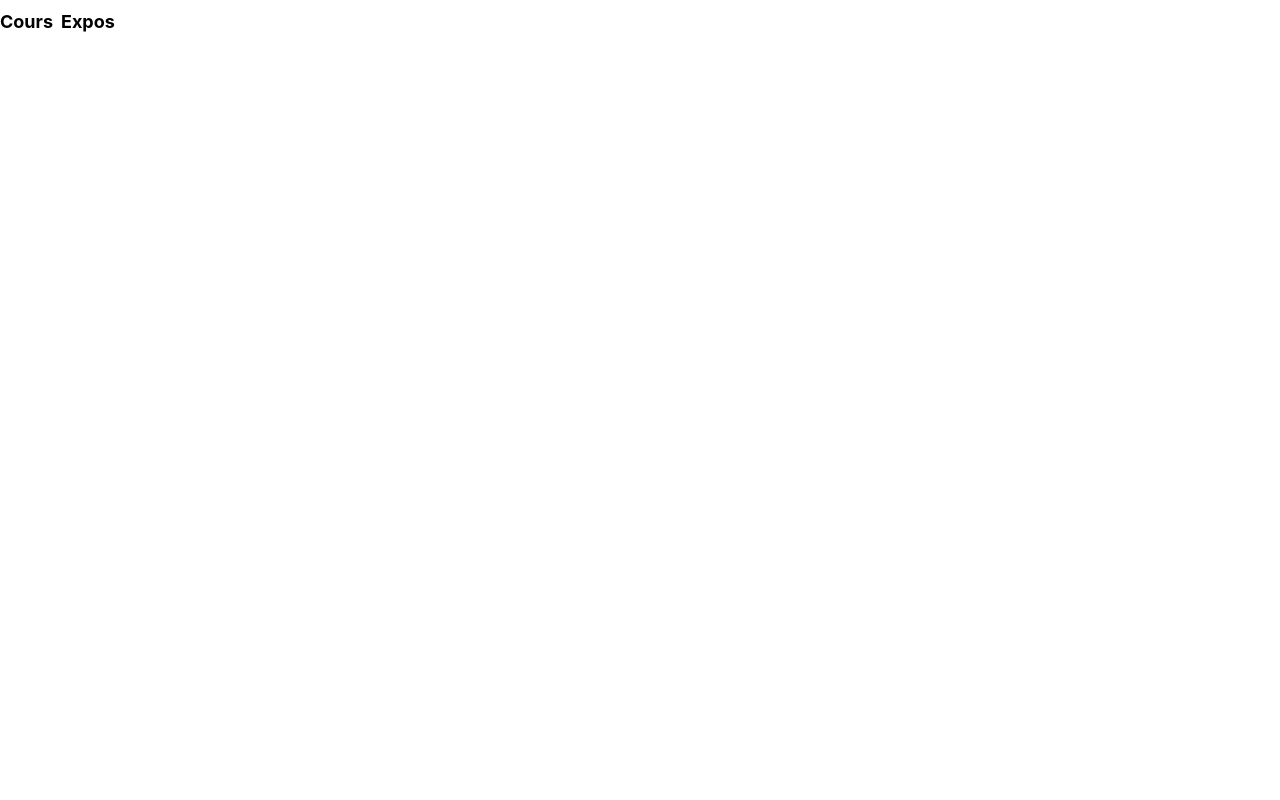
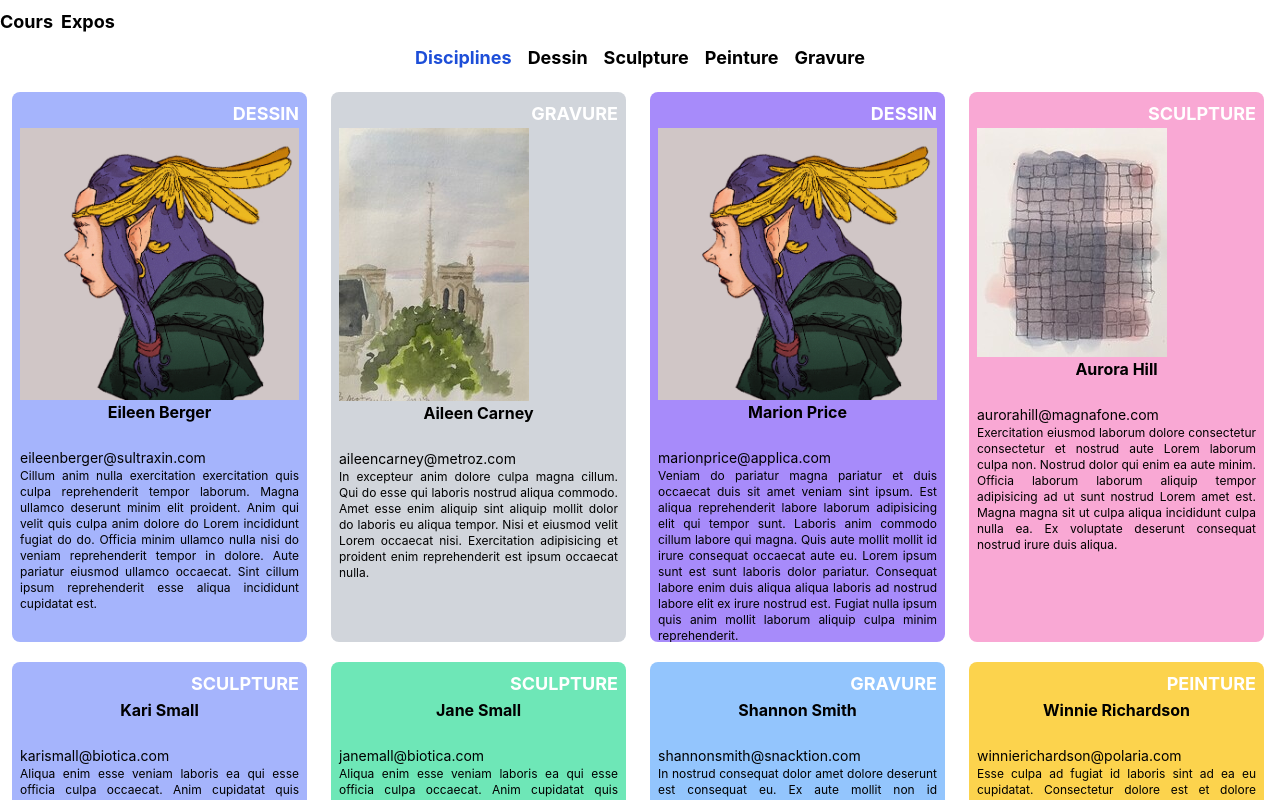
Before and after one commit to romssprogrammer/projet-web-group, a React (Create React App) app in the folder my-app/: page /sculpture in a window 1280 px wide. Shown: the top 800 px of the page. Built offline with nearby package versions, Linux system fonts and the light colour scheme.

Commit message:
fin de journée

```diff
--- a/my-app/src/App.js
+++ b/my-app/src/App.js
@@ -2,7 +2,7 @@ import logo from './logo.svg';
 import './App.css';
 import Navbar from "./Components/navBar/navBar"
 //import ClassCard from './Components/Cours/classCard';
-import ClassCardContainer from './Components/Cours/classCardContainer';
+//import ClassCardContainer from './Components/Cours/classCardContainer';
 import { BrowserRouter as Router } from "react-router-dom"
 import Routes from "./Routes"
 
@@ -20,7 +20,7 @@ function App() {
     </Router>
     {/* <Footer bgcouleur =  "relative bg-indigo-300 w-600 h-12  " /> */}
 
-
+    <Footer/>
 
     </>
 
--- a/my-app/src/Components/Cours/classCardContainer.jsx
+++ b/my-app/src/Components/Cours/classCardContainer.jsx
@@ -1,6 +1,6 @@
 import ClassCard from "./classCard"
 import text from "../../Data"
-import Footer from "../Footer/Footer"
+//import Footer from "../Footer/Footer"
 //import Background from "../Footer/Background"
 
 const ClassCardContainer = ()=>{
@@ -8,17 +8,22 @@ const ClassCardContainer = ()=>{
 
     return(
         <div >
-        <div className= "mt-10 mx-50 flex items-center">
+        <div className= " mx-50 flex items-center">
 
 
             <div className ="m-8 "> <ClassCard nomProfesseur= " Tournesol" titre="Dessin" enseignement= {text} image ="elfe_lady.png" couleur="bg-blue-400 rounded-lg"/> </div>
             <div className = "mr-8 "><ClassCard nomProfesseur= " Wendel Claire" titre="Sculpture" enseignement={text} image ="sisters-claire-wendling-signe.jpg" couleur ="bg-yellow-500 rounded-lg" /></div>
             <div className ="mr-8"><ClassCard nomProfesseur= " Robin Hoob" titre="Peinture" enseignement={text} image ="elfe_lady.png" couleur = "bg-indigo-400 rounded-lg " /></div>
             <div className ="mr-8" ><ClassCard nomProfesseur= "jonh Doe" titre="Gravure" enseignement={text} image ="elfe_lady.png" couleur = "bg-gray-400 rounded-lg "/></div>
-            <Footer/>
+
         </div>
 
-        </div>
+
+
+
+       </div>
+
+
 
     )
 }
--- a/my-app/src/Components/Expo/expoCardPage.jsx
+++ b/my-app/src/Components/Expo/expoCardPage.jsx
@@ -2,8 +2,18 @@
 import expoUsers from "../../expoData"
 import ExpoCard from "./expoCard"
 import CoursChoix from "../courschoix/courschoix"
+import {useParams} from "react-router-dom"
 
 const ExpoCardPage = ()=>{
+   const {field}= useParams()
+   console.log(field)
+   let selectedExpos = []
+
+   if (field) {
+       selectedExpos = expoUsers.filter(expo => expo.class === field)
+   } else {
+        selectedExpos = expoUsers
+   }
 
     return(
         <div>
@@ -11,7 +21,7 @@ const ExpoCardPage = ()=>{
         {/* <div className= "w-2/3 h-screen mx-auto flex ">
         <div className= "mt-6 mx-auto flex grid grid-flow-row auto-rows-max"> */}
             <section className= " h-64 grid grid-cols-4 grid-flow-row gap-5 m-3">
-                {expoUsers.map(user => (
+                {selectedExpos.map(user => (
                     <ExpoCard
                         discipline={user.class}
                         image={user.img}
--- a/my-app/src/Components/Footer/Footer.jsx
+++ b/my-app/src/Components/Footer/Footer.jsx
@@ -1,4 +1,4 @@
-import styles from "./background.module.css"
+//import styles from "./background.module.css"
 
 
 const Footer =(props)=>{
--- /dev/null
+++ b/my-app/src/Components/SelectedDiscipline/ExpoCardPageDessin.jsx
@@ -0,0 +1,27 @@
+//import { useState } from "react"
+import expoUsers from "../../expoData"
+import ExpoCard from "../Expo/expoCard"
+
+
+const ExpoCardPageDessin=()=>{
+
+
+	<section className= " h-64 grid grid-cols-4 grid-flow-row gap-5 m-3">
+                {expoUsers.map(user => (
+                    <ExpoCard
+                        discipline={user.class}
+                        image={user.img}
+                        auteur={user.name}
+                        email={user.email}
+                        description={user.about}
+                        couleur={user.color}
+
+                    />
+
+                ))}
+            </section>
+
+
+}
+
+export default ExpoCardPageDessin
--- a/my-app/src/Components/courschoix/courschoix.jsx
+++ b/my-app/src/Components/courschoix/courschoix.jsx
@@ -1,19 +1,26 @@
-import { useState } from "react"
+import { useState } from "react";
+import { NavLink } from "react-router-dom";
 
 const CoursChoix = () => {
-	const categories = ["Cours", "Dessin", "Sculpture", "Peinture","Gravure"]
+  const categories = [
+    "Disciplines",
+    "Dessin",
+    "Sculpture",
+    "Peinture",
+    "Gravure",
+  ];
 
-	const [selectedCategory, setSelectedCategory] = useState("Cours")
+  const [selectedCategory, setSelectedCategory] = useState("Disciplines");
 
   const activedCategory = (art) => {
-		setSelectedCategory(art)
-	}
+    setSelectedCategory(art);
+  };
   return (
-		<ul className='flex justify-center'>
+    <ul className="flex justify-center">
       {categories.map((category, index) => {
-				let active = ""
+        let active = "";
         if (category === selectedCategory) {
-					active = "text-blue-700"
+          active = "text-blue-700";
         }
         return (
           <li
@@ -21,12 +28,14 @@ const CoursChoix = () => {
             className={`p-2 font-bold text-lg cursor-default ${active}`}
             onClick={() => activedCategory(category)}
           >
+            <NavLink to={`/expos/${category.toLocaleLowerCase()}`} activeClassName="text-blue-700">
               {category}
+            </NavLink>
           </li>
-				)
+        );
       })}
     </ul>
-	)
-}
+  );
+};
 
-export default CoursChoix
+export default CoursChoix;
--- a/my-app/src/Routes.js
+++ b/my-app/src/Routes.js
@@ -1,25 +1,59 @@
 
-import {Route} from "react-router-dom"
+import {Route, Switch} from "react-router-dom"
 
 import ExpoCardPage from '../src/Components/Expo/expoCardPage'
 import ClassCardContainer from '../src/Components/Cours/classCardContainer'
+import ExpoCardPageDessin from "../src/Components/SelectedDiscipline/ExpoCardPageDessin"
 
 const Routes = () => {
 	return (
-		<>
+		<Switch>
+            <Route path="/disciplines">
+
+            </Route>
+
+            <Route path="/dessin">
+
+                {/* <ExpoCardPageDessin/>  */}
+                <h1>Page expo dessin</h1>
+
+            </Route>
+
+
+            <Route path='/expos/:field'>
+                <ExpoCardPage/>
+            </Route>
+
             <Route path='/expos'>
                 <ExpoCardPage/>
             </Route>
+
+            <Route path='/sculpture'>
+                <ExpoCardPage/>
+            </Route>
+
             {/* <Route path='/login'>
                 <Login />
             </Route> */}
+
             <Route path='/' exact>
                 <ClassCardContainer/>
             </Route>
+
+
+            {/* <Routes path="/Sculpture">
+
+            </Routes> */}
+
+            {/* <Routes path="/Dessin">
+
+            </Routes> */}
+
+
             {/* <Route>
                 <p>Page introuvable 404</p>
             </Route> */}
-		</>
+		</Switch>
 	)
 }
 
```
Also changed, not shown: 1 other file (tests, documents, lock files or other folders). Lines whose indentation alone changed are shown as unchanged.
